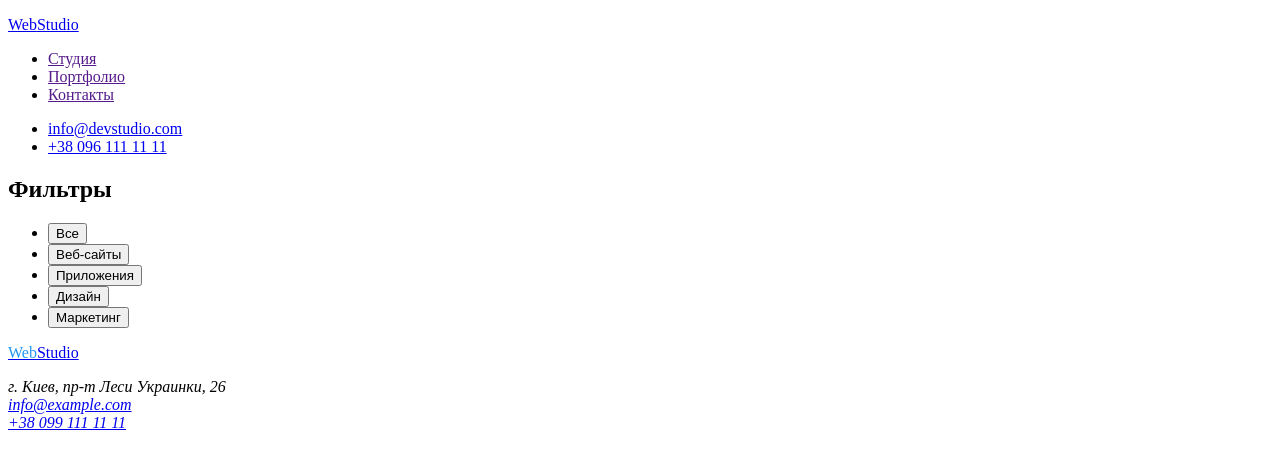
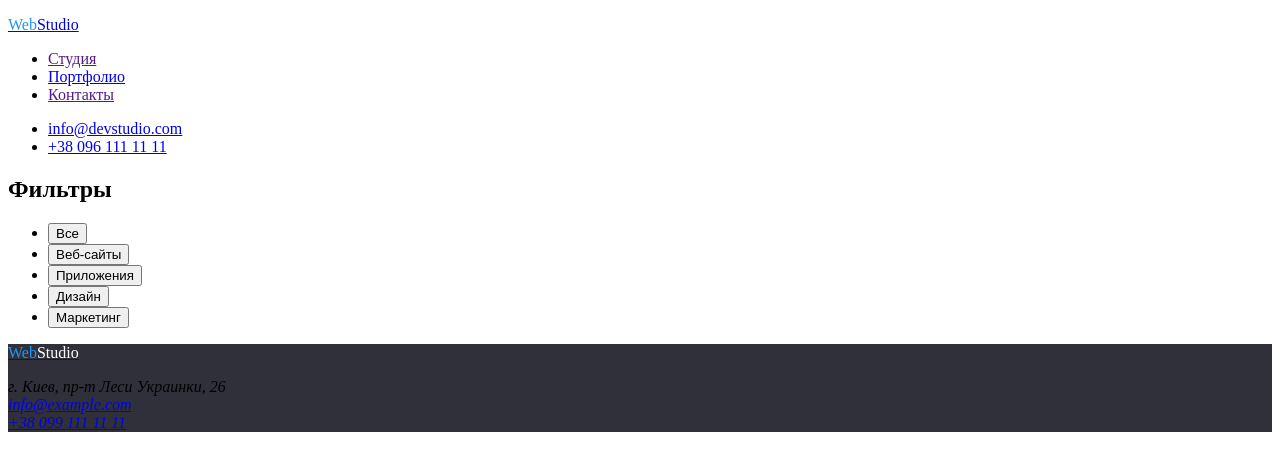
Before and after one commit to Den-85-ukr/goit-markup-hw-02, a plain HTML site: page portfolio.html in a window 1280 px wide. Drawn offline with Linux system fonts and the light colour scheme.

Commit message:
Logo and footer add color

```diff
--- a/css/styles.css
+++ b/css/styles.css
@@ -1,3 +1,5 @@
-.logo {
+.logo1 {
   color: #2196f3;
 }
+.logo2 { color: #FFFFFF;}
+footer {background-color: #2F303A;}
--- a/portfolio.html
+++ b/portfolio.html
@@ -11,11 +11,11 @@
     <header>
       <nav>
         <a href="index.html">
-          <p><span>Web</span>Studio</p>
+          <p><span class="logo1">Web</span>Studio</p>
         </a>
         <ul>
           <li><a href="">Студия</a></li>
-          <li><a href="">Портфолио</a></li>
+          <li><a href="./portfolio.html">Портфолио</a></li>
           <li><a href="">Контакты</a></li>
         </ul>
       </nav>
@@ -40,7 +40,7 @@
     <!-- Футер -->
     <footer>
       <a href="index.html">
-        <p><span class="logo">Web</span>Studio</p>
+        <p><span class="logo1">Web</span><span class="logo2">Studio</span></p>
       </a>
       <address>
         г. Киев, пр-т Леси Украинки, 26<br /><a href="mailto:info@example.com"
```
Also changed, not shown: index.html (+2 -2 lines).
